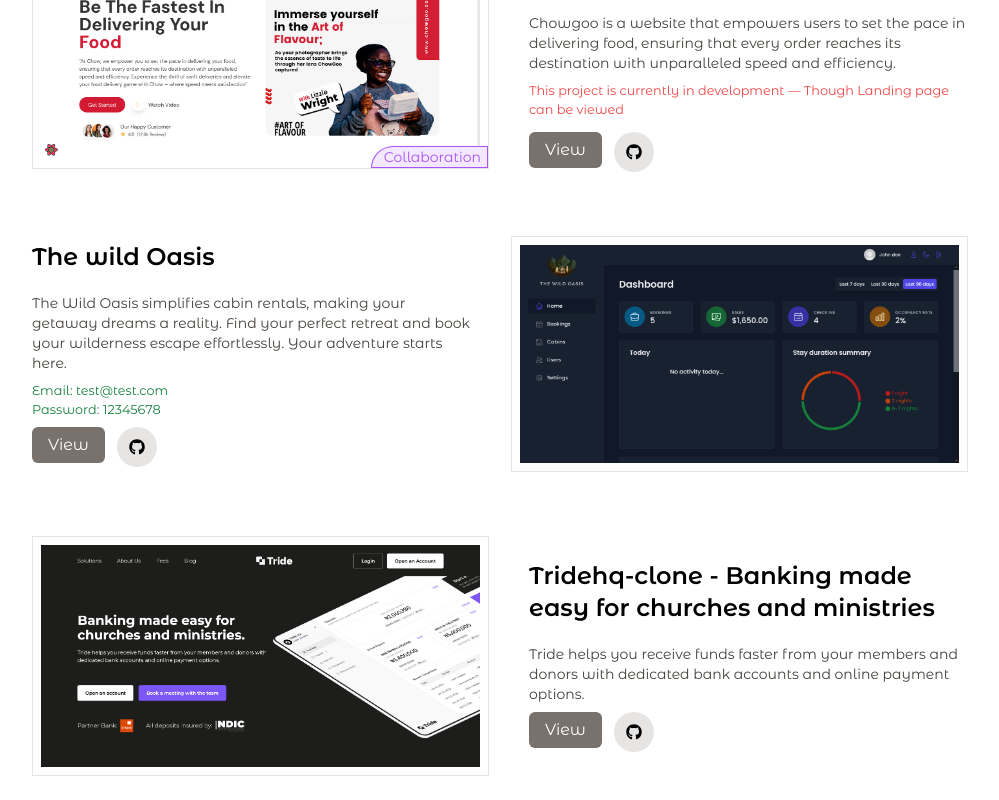
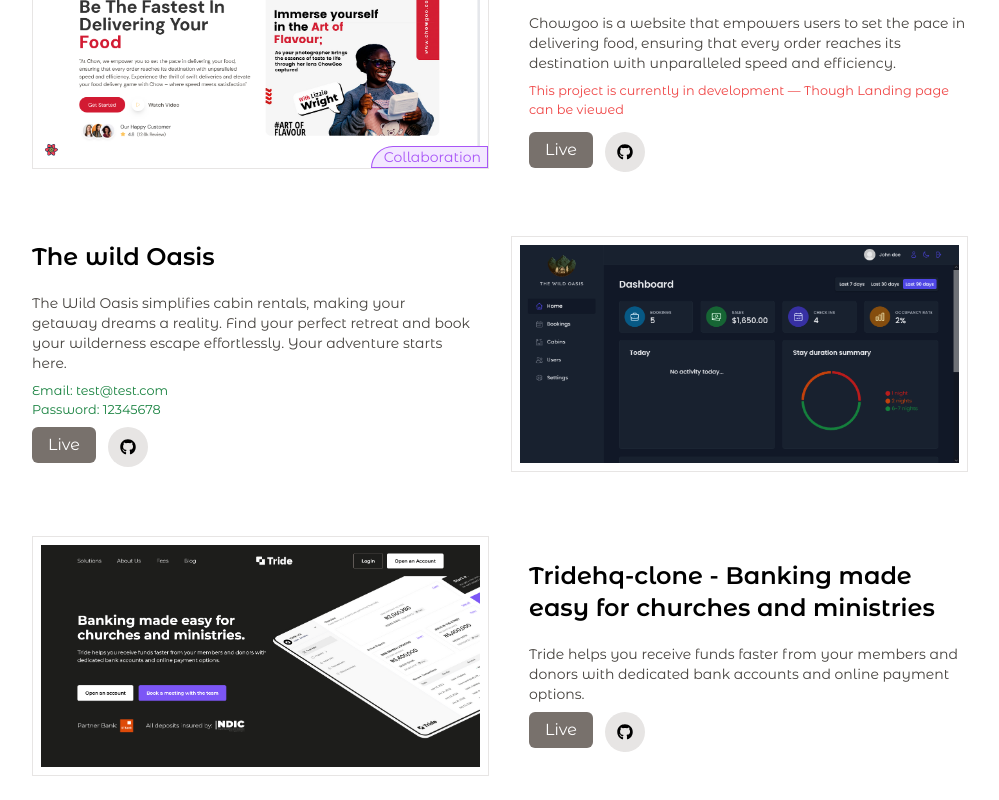
Before and after one commit to blossomobasi/blossoms-portfolio, a Next.js app: page / in a window 1280 px wide. Shown: the part 2200-3000 px from the top of the page, without its empty margins (140-1139 px from the left). Built offline with nearby package versions, Linux system fonts and the light colour scheme.

Commit message:
Change View to Live in projects section and change button color in darkmode

```diff
--- a/src/components/Button.tsx
+++ b/src/components/Button.tsx
@@ -12,7 +12,7 @@ interface IButtonProps
 
 const Button = ({ children, url }: IButtonProps) => {
   const className =
-    "bg-stone-500 hover:bg-stone-600 text-white h-9 px-4 rounded-md";
+    "bg-stone-500 hover:bg-stone-600 dark:bg-stone-800 dark:hover:bg-stone-900 text-white h-9 px-4 rounded-md";
 
   if (url)
     return (
--- a/src/components/Projects.tsx
+++ b/src/components/Projects.tsx
@@ -63,7 +63,7 @@ const Projects = () => {
               )}
 
               <div className="flex space-x-3">
-                <Button url={project.href}>View</Button>
+                <Button url={project.href}>Live</Button>
                 <Icon title="Github" url={project.githubLink}>
                   <FaGithub />
                 </Icon>
```
